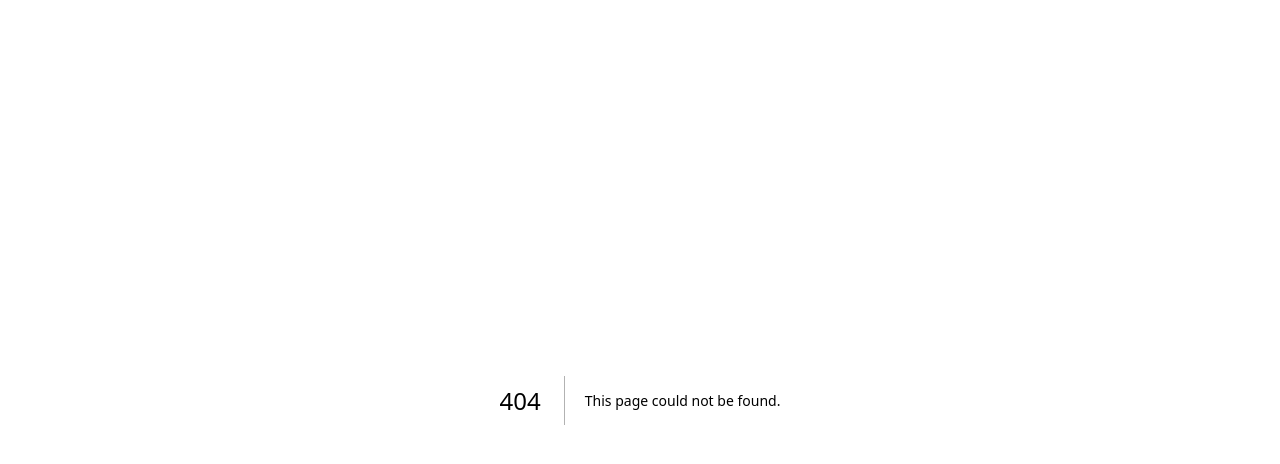
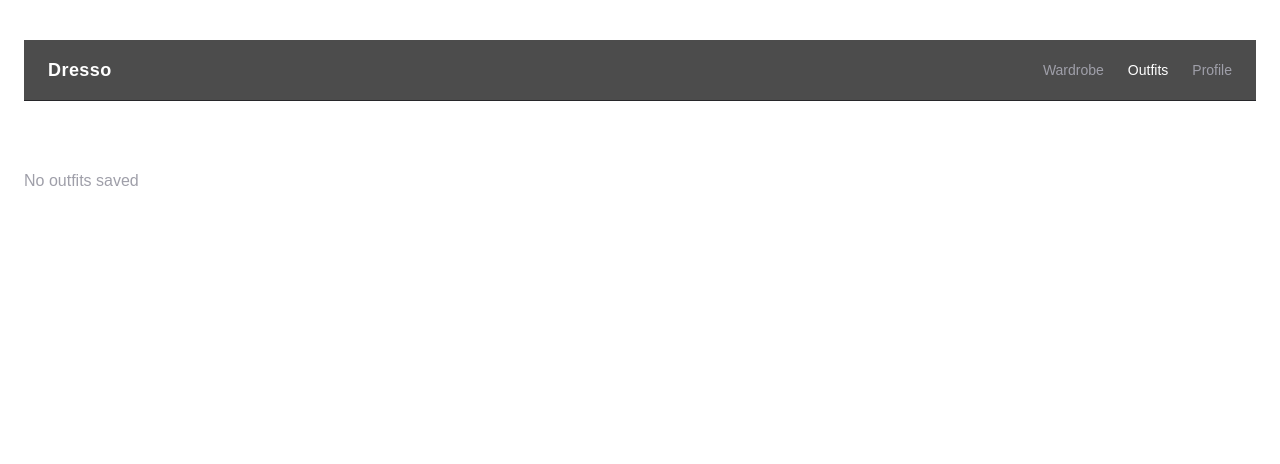
Before and after one commit to Arshkhandev/dresso, a Next.js app: page /outfits in a window 1280 px wide. Before the commit this address had no page. Shown: the top 464 px of the page. Built offline with nearby package versions, Linux system fonts and the light colour scheme.

Commit message:
some features added

```diff
--- a/src/app/componets/FilterSidebar.tsx
+++ b/src/app/componets/FilterSidebar.tsx
@@ -29,7 +29,7 @@ export default function FilterSidebar({
           Category
         </h3>
         <div className="flex flex-col gap-2">
-          {["all", "top", "bottom", "shoes"].map((cat) => (
+          {["all", "top", "bottom", "footwear"].map((cat) => (
             <button
               key={cat}
               onClick={() => setCategory(cat as Category)}
--- a/src/app/componets/NavBar.tsx
+++ b/src/app/componets/NavBar.tsx
@@ -1,20 +1,37 @@
 "use client";
 
+import Link from "next/link";
+import { usePathname } from "next/navigation";
+
 export default function Navbar() {
+  const pathname = usePathname();
+
+  const linkClass = (path: string) =>
+    `transition ${
+      pathname === path
+        ? "text-white"
+        : "text-zinc-400 hover:text-white"
+    }`;
+
   return (
     <nav className="sticky top-0 z-50 border-b border-zinc-800 bg-black/70 backdrop-blur-xl">
       <div className="mx-auto max-w-350 px-6 py-4 flex items-center justify-between">
-
-        {/* Brand */}
         <h1 className="text-lg font-semibold tracking-wide text-white">
           Dresso
         </h1>
 
-        {/* Right actions */}
-        <div className="flex items-center gap-4 text-sm text-zinc-400">
-          <button className="hover:text-white transition">Wardrobe</button>
-          <button className="hover:text-white transition">Outfits</button>
-          <button className="hover:text-white transition">Profile</button>
+        <div className="flex items-center gap-6 text-sm">
+          <Link href="/" className={linkClass("/")}>
+            Wardrobe
+          </Link>
+
+          <Link href="/outfits" className={linkClass("/outfits")}>
+            Outfits
+          </Link>
+
+          <Link href="/profile" className={linkClass("/profile")}>
+            Profile
+          </Link>
         </div>
       </div>
     </nav>
--- a/src/app/componets/WadrobeList.tsx
+++ b/src/app/componets/WadrobeList.tsx
@@ -1,11 +1,11 @@
 "use client";
 
-import { WardrobeItem, Outfit, OutfitSlot } from "../types/wadrobe";
+import { WardrobeItem, OutfitSlots, OutfitSlot } from "../types/wadrobe";
 import WardrobeCard from "./WadrobeCard";
 
 type Props = {
   items: WardrobeItem[];
-  outfit: Outfit;
+  outfit: OutfitSlots; // ✅ FIXED
   onAddToOutfit: (item: WardrobeItem) => void;
   onRemoveFromOutfit: (slot: OutfitSlot) => void;
 };
@@ -30,7 +30,7 @@ const WadrobeList = ({
         <WardrobeCard
           key={item.id}
           item={item}
-          outfit={outfit}
+          outfit={outfit} // ✅ matches WardrobeCard
           onAddToOutfit={onAddToOutfit}
           onRemoveFromOutfit={onRemoveFromOutfit}
         />
--- a/src/app/engine/outfitEngine.tsx
+++ b/src/app/engine/outfitEngine.tsx
@@ -1,4 +1,4 @@
-import { WardrobeItem,FitPrefence,Season,ItemType,Category,OutfitSlot,Outfit } from "../types/wadrobe";
+import { WardrobeItem,FitPrefence,Season,ItemType,Category,OutfitSlot,Outfit,OutfitSlots } from "../types/wadrobe";
 import { wardrobe } from "../data/wadrobe";
 import WadrobeList from "../componets/WadrobeList";
 
@@ -88,9 +88,8 @@ export function removeFromOutfit(
 
 
 
-
 export function isItemInOutfit(
-  outfit: Outfit,
+  outfit: OutfitSlots,
   item: WardrobeItem
 ): boolean {
   return Object.values(outfit).some(
--- /dev/null
+++ b/src/app/outfits/page.tsx
@@ -0,0 +1,48 @@
+"use client";
+
+import { useEffect, useState } from "react";
+import { Outfit } from "../types/wadrobe";
+import Navbar from "../componets/NavBar";
+
+export default function OutfitsPage() {
+  const [outfits, setOutfits] = useState<Outfit[]>([]);
+
+  useEffect(() => {
+    const saved = localStorage.getItem("outfits");
+    if (saved) setOutfits(JSON.parse(saved));
+  }, []);
+
+  return (
+
+    <main className="max-w-350 mx-auto px-6 py-10">
+        <Navbar/>
+      <h1 className="text-3xl font-semibold text-white mb-8">
+        My Outfits
+      </h1>
+
+      {outfits.length === 0 ? (
+        <p className="text-zinc-400">No outfits saved</p>
+      ) : (
+        <div className="grid grid-cols-1 sm:grid-cols-2 lg:grid-cols-3 gap-6">
+          {outfits.map((outfit) => (
+            <div
+              key={outfit.id}
+              className="rounded-xl border border-zinc-800 bg-zinc-900 p-4"
+            >
+              <h3 className="text-lg font-semibold text-white mb-3">
+                {outfit.name}
+              </h3>
+
+              <ul className="text-sm text-zinc-400 space-y-1">
+                {Object.values(outfit.items).map(
+                  (item) =>
+                    item && <li key={item.id}>{item.name}</li>
+                )}
+              </ul>
+            </div>
+          ))}
+        </div>
+      )}
+    </main>
+  );
+}
--- a/src/app/page.tsx
+++ b/src/app/page.tsx
@@ -1,19 +1,69 @@
 "use client";
 
-import { useState } from "react";
+import { useEffect, useState } from "react";
 import Navbar from "./componets/NavBar";
 import SearchBar from "./componets/SearchBar";
 import WadrobeList from "./componets/WadrobeList";
 import FilterSidebar from "./componets/FilterSidebar";
 
 import { wardrobe } from "./data/wadrobe";
-import { Category, FitPrefence, Season } from "./types/wadrobe";
+
+import {
+  OutfitSlots,
+  OutfitSlot,
+  WardrobeItem,
+  Category,
+  FitPrefence,
+  Season,
+  Outfit,
+} from "./types/wadrobe";
 
 export default function Home() {
+  const [currentOutfit, setCurrentOutfit] = useState<OutfitSlots>({});
+  const [outfits, setOutfits] = useState<Outfit[]>([]);
+
   const [search, setSearch] = useState("");
   const [category, setCategory] = useState<Category>("all");
   const [fit, setFit] = useState<FitPrefence>("any");
   const [season, setSeason] = useState<Season>("all");
+
+  useEffect(() => {
+    const saved = localStorage.getItem("outfits");
+    if (saved) setOutfits(JSON.parse(saved));
+  }, []);
+
+  useEffect(() => {
+    localStorage.setItem("outfits", JSON.stringify(outfits));
+  }, [outfits]);
+
+  const handleAddToOutfit = (item: WardrobeItem) => {
+    setCurrentOutfit((prev) => ({
+      ...prev,
+      [item.category]: item,
+    }));
+  };
+
+  const handleRemoveFromOutfit = (slot: OutfitSlot) => {
+    setCurrentOutfit((prev) => ({
+      ...prev,
+      [slot]: undefined,
+    }));
+  };
+
+  const handleSaveOutfit = () => {
+    if (!Object.values(currentOutfit).some(Boolean)) return;
+
+    setOutfits((prev) => [
+      ...prev,
+      {
+        id: crypto.randomUUID(),
+        name: `Outfit ${prev.length + 1}`,
+        items: currentOutfit,
+      },
+    ]);
+
+    setCurrentOutfit({});
+  };
 
   const filteredItems = wardrobe.filter((item) => {
     const matchSearch =
@@ -36,24 +86,29 @@ export default function Home() {
       <Navbar />
 
       <main className="max-w-350 mx-auto px-6 py-10">
-        {/* HEADER */}
-        <header className="mb-8">
+        <header className="mb-8 flex items-center justify-between">
+          <div>
             <h1 className="text-3xl font-semibold text-white">
               My Wardrobe
             </h1>
             <p className="mt-1 text-sm text-zinc-400">
               {filteredItems.length} items
             </p>
+          </div>
+
+          <button
+            onClick={handleSaveOutfit}
+            className="px-4 py-2 rounded-lg bg-emerald-600 text-white"
+          >
+            Save Outfit
+          </button>
         </header>
 
-        {/* SEARCH */}
         <div className="mb-8">
           <SearchBar value={search} onchange={setSearch} />
         </div>
 
-        {/* MAIN LAYOUT */}
         <div className="grid grid-cols-12 gap-8">
-          {/* SIDEBAR */}
           <aside className="col-span-12 lg:col-span-3">
             <FilterSidebar
               category={category}
@@ -65,9 +120,13 @@ export default function Home() {
             />
           </aside>
 
-          {/* CONTENT */}
           <section className="col-span-12 lg:col-span-9">
-            <WadrobeList items={filteredItems} />
+            <WadrobeList
+              items={filteredItems}
+              outfit={currentOutfit}
+              onAddToOutfit={handleAddToOutfit}
+              onRemoveFromOutfit={handleRemoveFromOutfit}
+            />
           </section>
         </div>
       </main>
```
Also changed, not shown: src/app/profile/page.tsx (added). Lines whose indentation alone changed are shown as unchanged.
